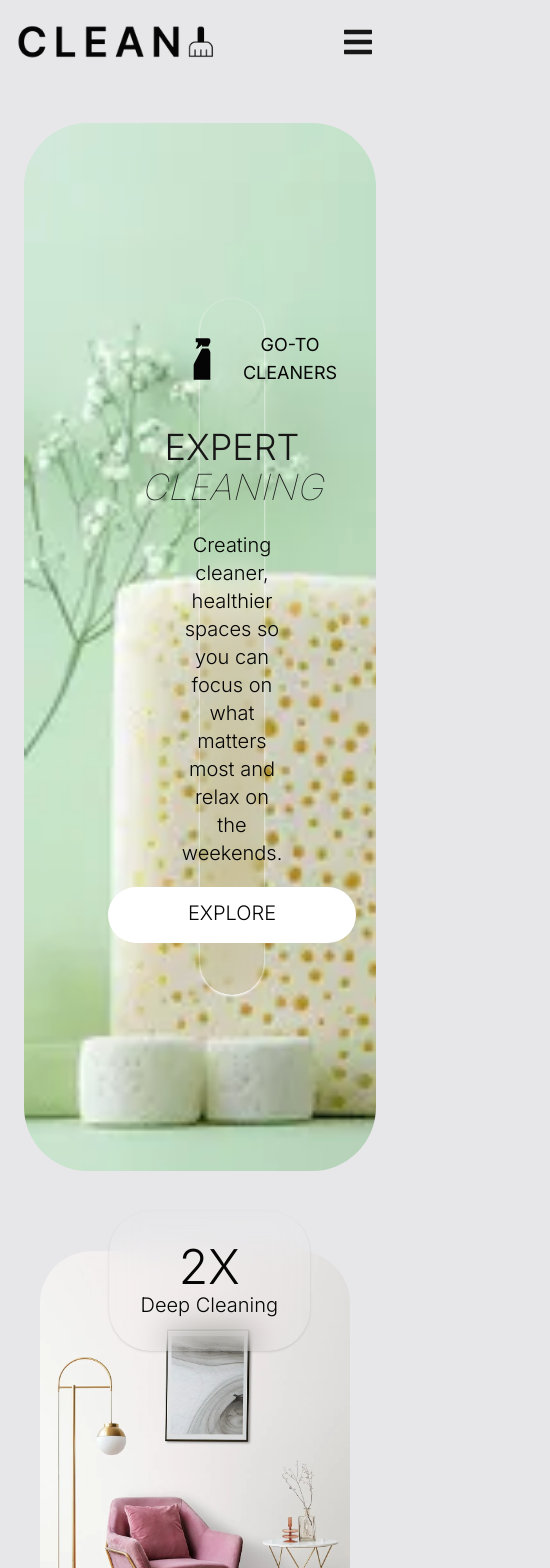
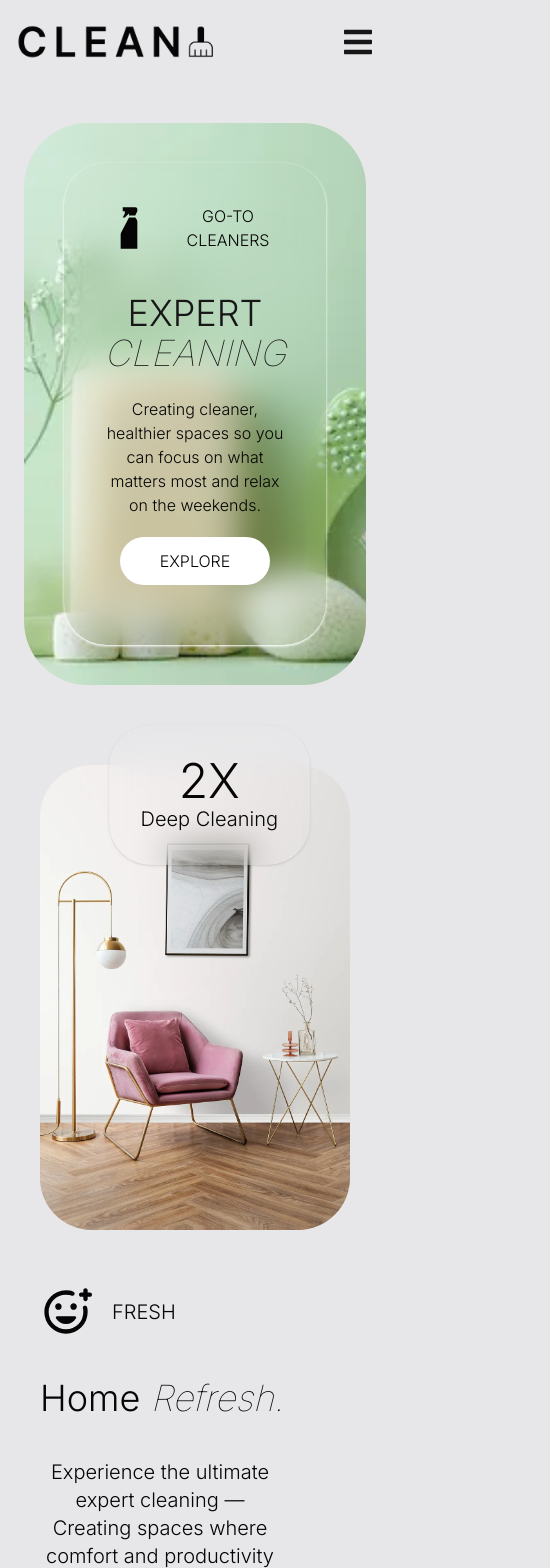
Before and after one commit to Yagya-Adh/clean, a Next.js app: page / in a window 390 px wide. Shown: the top 1568 px of the page, 550 px wide, since content can reach past the window. Built offline with nearby package versions, Linux system fonts and the light colour scheme.

Commit message:
making it responsive: fixing marging padding

```diff
--- a/app/components/banner/MainHeroBanner.tsx
+++ b/app/components/banner/MainHeroBanner.tsx
@@ -4,8 +4,8 @@ import React from "react";
 const MainHeroBanner = () => {
   return (
     <section className="max-w-screen-3xl mx-auto px-6 md:px-10 py-10">
-      <div className="rounded-[64px] bg-hero-main bg-no-repeat bg-cover p-44 sm:p-52 md:px-72 md:py-52 lg:p-96 lg:py-80 flex flex-col justify-center">
-        <div className="flex flex-col justify-center items-center text-center font-inter z-10 backdrop:blur-0 rounded-[42px] shadow shadow-white p-8 lg:p-10 bg-transparent backdrop-blur-lg">
+      <div className="rounded-[64px] bg-hero-main bg-no-repeat bg-cover p-10 sm:p-52 md:px-72 md:py-52 lg:p-96 lg:py-80 flex flex-col justify-center">
+        <div className="flex flex-col justify-center items-center text-center font-inter z-10 backdrop:blur-0 rounded-[42px] shadow shadow-white p-10 lg:p-10 bg-transparent backdrop-blur-lg">
           <div className="flex flex-row items-center mb-4">
             <Image
               src="/assets/icon/spray.svg"
@@ -14,7 +14,7 @@ const MainHeroBanner = () => {
               height={50}
               className="object-center object-cover rounded-full"
             />
-            <h4 className="text-lg md:text-xl ml-4 uppercase text-clean-black-10">
+            <h4 className="text-base md:text-xl text-clean-black-10 ml-4 uppercase font-inter font-light">
               Go-to Cleaners
             </h4>
           </div>
@@ -22,16 +22,16 @@ const MainHeroBanner = () => {
             Expert <br />
             <span className="font-thin italic ">Cleaning</span>
           </h1>
-          <p className="text-center text-xl md:text-lg lg:text-xl text-clean-black-10 font-inter font-light max-w-md md:max-w-xl animate-flipTopDownIn">
+          <p className="text-center text-base md:text-xl lg:text-xl text-clean-black-10 font-inter font-light max-w-md md:max-w-xl animate-flipTopDownIn">
             Creating cleaner, healthier spaces so you can focus on what matters
             most and relax on the weekends.
           </p>
-          <button className="bg-white rounded-l-full rounded-r-full px-20 my-5">
+          <button className="bg-white rounded-l-full rounded-r-full px-10 lg:px-20 my-5">
             <div className="overflow-hidden group">
-              <div className="translate-y-3 transform group-hover:-translate-y-16 ease-in-out transition-all duration-500 font-inter font-light uppercase text-clean-black-10 text-xl">
+              <div className="translate-y-3 transform group-hover:-translate-y-16 ease-in-out transition-all duration-500 font-inter font-light uppercase text-clean-black-10 text-base">
                 Explore
               </div>
-              <div className="translate-y-10 transform group-hover:-translate-y-4 ease-in-out transition-all duration-500 font-inter font-light uppercase text-clean-black-10 text-xl">
+              <div className="translate-y-10 transform group-hover:-translate-y-4 ease-in-out transition-all duration-500 font-inter font-light uppercase text-clean-black-10 text-base">
                 Explore
               </div>
             </div>
--- a/app/components/card/CardHeroBlock.tsx
+++ b/app/components/card/CardHeroBlock.tsx
@@ -26,7 +26,7 @@ const CardHeroBlock = ({
   return (
     <section className="max-w-screen-xl mx-auto px-10 py-10">
       <div className="grid grid-cols-1 md:grid-cols-2 gap-10 items-center">
-        <aside className={textOrder}>
+        <aside className={`${textOrder} py-4`}>
           <div className="flex flex-row items-center">
             <Image
               src={iconPath}
@@ -39,15 +39,15 @@ const CardHeroBlock = ({
               {head}
             </h3>
           </div>
-          <h5 className="font-inter font-light text-7xl text-clean-black-10 py-10">
+          <h5 className="font-inter max-w-xl font-light text-4xl lg:text-7xl text-clean-black-10 py-10">
             {preTitle}
-            <span className=" font-thin italic">{italicTitle}</span>
+            {""}
+            <span className="font-thin italic">{italicTitle}</span>
           </h5>
-          <p className="font-inter font-light text-2xl text-clean-black-10">
+          <p className="font-inter font-light max-w-60 text-xl md:text-2xl text-clean-black-10 text-center ">
             {describe}
           </p>
         </aside>
-
         <aside>
           <div className="relative">
             <Image
@@ -57,7 +57,6 @@ const CardHeroBlock = ({
               height={400}
               className="object-center object-cover rounded-[52px]"
             />
-
             <div className="absolute -top-10 right-10 ">
               <CardTag cleanCycle={cleanCycle} cleanType={cleanType} />
             </div>
--- a/app/components/card/RequestAFreeQuote.tsx
+++ b/app/components/card/RequestAFreeQuote.tsx
@@ -21,22 +21,6 @@ const RequestAFreeQuote = () => {
         height={900}
         className=" rounded-[62px] h-full  w-full relative"
       />
-      {/*  <div
-        className="
-        bg-no-repeat
-        bg-footer-card-image
-        bg-cover px-52 py-40 sm:px-80 sm:py-64 lg:px-96 lg:py-72
-        "
-      >
-        <Image
-          src="/assets/images/requestcard.webp"
-          alt="request_card_"
-          width={900}
-          height={900}
-          className=" rounded-[62px] relative"
-        />
-      </div> */}
-
       <div
         className="
         absolute
@@ -44,16 +28,17 @@ const RequestAFreeQuote = () => {
         flex-col
         justify-center
         items-center
-        p-4
+        p-20
+        py-40
         lg:p-40
         lg:pt-2
         "
       >
-        <h4 className="text-7xl py-4 text-clean-black-10 font-inter">
+        <h4 className="text-4xl lg:text-7xl max-w-60 md:max-w-screen-xl text-center text-clean-black-10 font-inter py-4">
           <span className="font-light">Request A </span>
           <span className="font-inter font-thin italic"> Free Quote</span>
         </h4>
-        <p className="max-w-xl text-2xl text-center font-light text-clean-black-10 font-inter">
+        <p className="max-w-60 md:max-w-sm text-base md:text-xl text-center -tracking-widest font-light text-clean-black-10 font-inter">
           Find out how affordable clean can be — Request your free quote today!
         </p>
         <form className="py-10 px-2">
@@ -61,9 +46,10 @@ const RequestAFreeQuote = () => {
             className="
             bg-black
             rounded-xl
-            flex flex-row
+            flex
+            flex-row
             items-center
-            w-full
+            lg:w-full
             p-3
             "
           >
@@ -82,8 +68,9 @@ const RequestAFreeQuote = () => {
             <button
               type="button"
               className="
-              px-5
-              py-2
+              px-8
+              py-5
+              text-clean-black-10
               bg-clean-green-10
               hover:bg-white
               rounded-sm
@@ -94,7 +81,7 @@ const RequestAFreeQuote = () => {
               ease-linear
            "
             >
-              <GoArrowRight className="size-6" />
+              <GoArrowRight className="size-4" />
             </button>
           </div>
         </form>
--- a/app/components/footer/Footer.tsx
+++ b/app/components/footer/Footer.tsx
@@ -4,11 +4,11 @@ import FooterRight from "./FooterRight";
 
 const Footer = () => {
   return (
-    <footer className="bg-clean-green-10 relative flex flex-col justify-center items-center pt-60 mt-96">
-      <div className="absolute -top-96 animate-fadeInUp">
+    <footer className="bg-clean-green-10 flex flex-col justify-center items-center mt-96">
+      <div className="relative -top-44 animate-fadeInUp">
         <RequestAFreeQuote />
       </div>
-      <section className="max-w-screen-2xl px-10 mx-auto py-40">
+      <section className="max-w-screen-2xl px-10 mx-auto">
         <div className="grid grid-cols-1 md:grid-cols-2 gap-2 items-start">
           <aside>
             <FooterLeft />
--- a/app/page.tsx
+++ b/app/page.tsx
@@ -20,7 +20,7 @@ const Home = () => {
       <CardHeroBlock
         head="Regular"
         preTitle="Office"
-        italicTitle="Cleaners."
+        italicTitle=" Cleaners."
         describe="The cleaning team that cares — Experts in creating pristine homes and productive workspaces."
         textOrder="order-0"
         cleanCycle="24/7"
```
